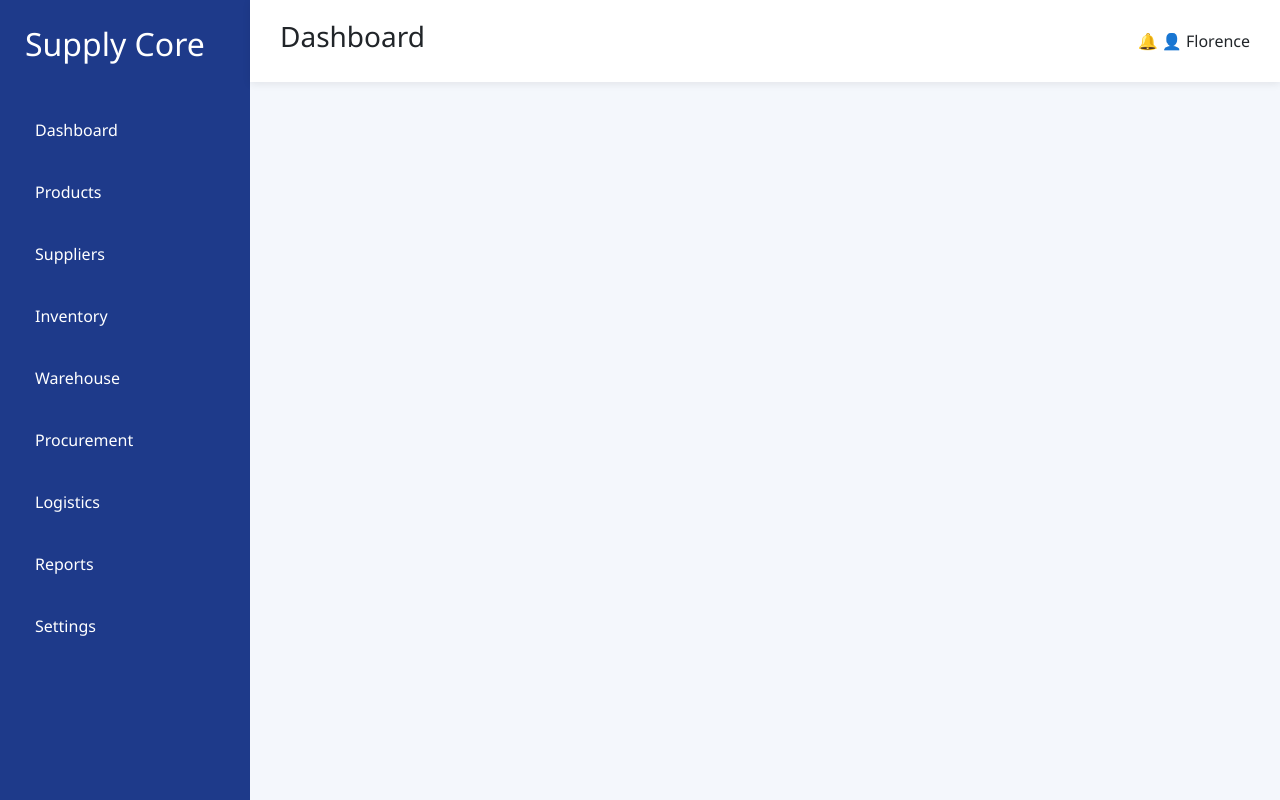
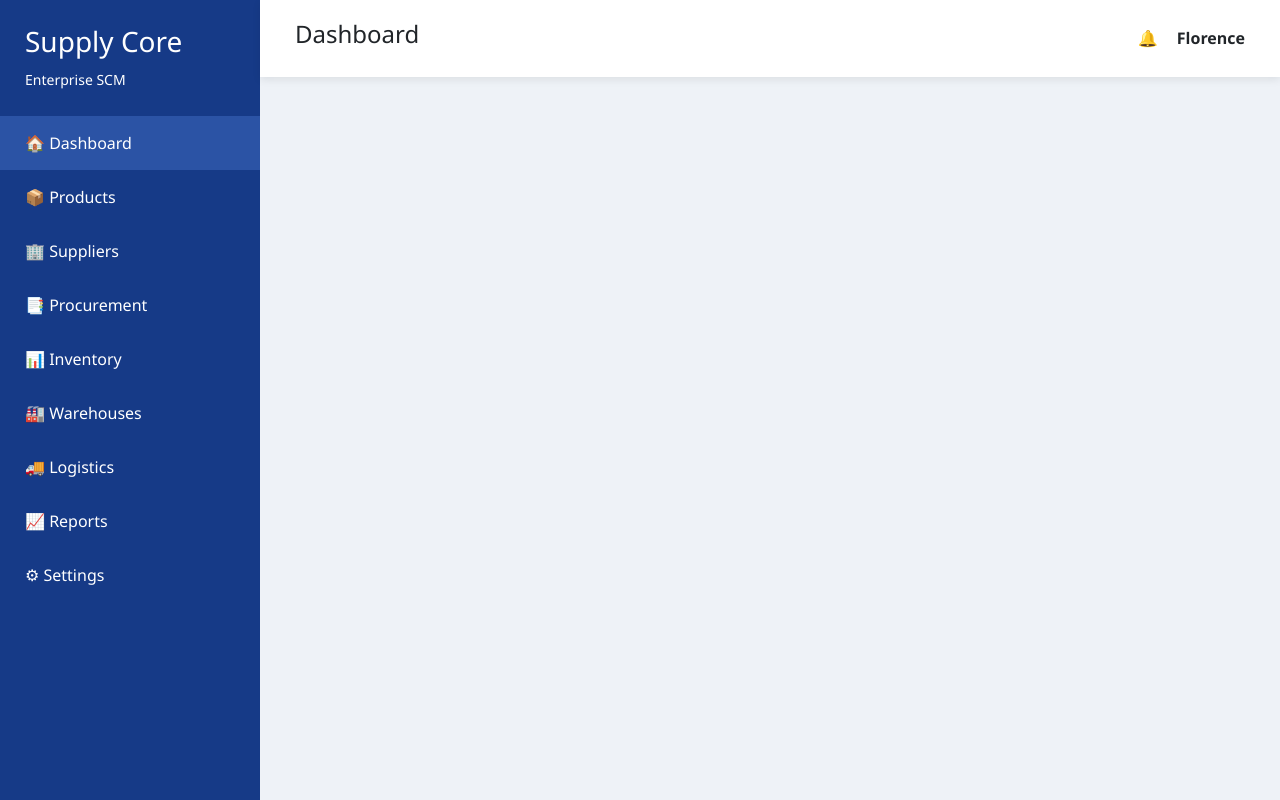
Before and after one commit to Afa237/Supply-Core, a Django app: template templates/layout/dashboard_base.html in a window 1280 px wide. Run offline with Django 5.2, Linux system fonts and the light colour scheme; the template is opened without the code that fills it, so the values that code supplies are empty.

Commit message:
new file:   static/css/cards.css 	modified:   static/css/dashboard.css 	new file:   static/css/navbar.css 	new file:   static/css/sidebar.css 	modified:   templates/dashboard/index.html 	modified:   templates/layout/dashboard_base.html 	new file:   templates/partials/navbar.html 	new file:   templates/partials/sidebar.html

```diff
--- a/static/css/dashboard.css
+++ b/static/css/dashboard.css
@@ -1,59 +1,65 @@
 body{
+
     margin:0;
-    background:#f4f7fc;
+
+    background:#eef2f7;
+
     font-family:Segoe UI,sans-serif;
+
 }
 
 .wrapper{
+
     display:flex;
+
     min-height:100vh;
+
 }
 
-.sidebar{
-    width:250px;
-    background:#1E3A8A;
-    color:white;
-    padding:25px;
+.main-content{
+
+    flex:1;
+
 }
 
-.logo{
-    margin-bottom:40px;
+.page-content{
+
+    padding:30px;
+
 }
 
-.sidebar ul{
-    list-style:none;
-    padding:0;
+.dashboard-grid{
+
+    display:grid;
+
+    grid-template-columns:repeat(4,1fr);
+
+    gap:20px;
+
 }
 
-.sidebar li{
-    padding:15px 10px;
-    margin-bottom:8px;
-    border-radius:8px;
-    cursor:pointer;
+.card-box{
+
+    background:white;
+
+    border-radius:12px;
+
+    padding:20px;
+
+    box-shadow:0 5px 15px rgba(0,0,0,.08);
+
 }
 
-.sidebar li:hover{
-    background:rgba(255,255,255,.15);
+.activity{
+
+    margin-top:30px;
+
+    background:white;
+
+    border-radius:12px;
+
+    padding:20px;
+
+    box-shadow:0 5px 15px rgba(0,0,0,.08);
+
 }
-
-.content{
-    flex:1;
-}
-
-.topbar{
-    background:white;
-    padding:20px 30px;
-    display:flex;
-    justify-content:space-between;
-    align-items:center;
-    box-shadow:0 2px 8px rgba(0,0,0,.08);
-}
-
-.card{
-    border:none;
-    border-radius:12px;
-}
-
-.row{
-    padding:30px;
-}
--- /dev/null
+++ b/static/css/navbar.css
@@ -0,0 +1,23 @@
+.navbar-custom{
+
+    background:white;
+
+    padding:20px 35px;
+
+    display:flex;
+
+    justify-content:space-between;
+
+    align-items:center;
+
+    box-shadow:0 3px 8px rgba(0,0,0,.08);
+
+}
+
+.user{
+
+    margin-left:15px;
+
+    font-weight:bold;
+
+}
--- /dev/null
+++ b/static/css/sidebar.css
@@ -0,0 +1,45 @@
+.sidebar{
+
+    width:260px;
+
+    background:#163a87;
+
+    color:white;
+
+    min-height:100vh;
+
+}
+
+.brand{
+
+    padding:25px;
+
+}
+
+.menu{
+
+    list-style:none;
+
+    padding:0;
+
+}
+
+.menu li{
+
+    padding:15px 25px;
+
+    cursor:pointer;
+
+}
+
+.menu li:hover{
+
+    background:#2b53a5;
+
+}
+
+.active{
+
+    background:#2b53a5;
+
+}
--- a/templates/layout/dashboard_base.html
+++ b/templates/layout/dashboard_base.html
@@ -8,50 +8,29 @@
 
     <link href="https://cdn.jsdelivr.net/npm/bootstrap@5.3.7/dist/css/bootstrap.min.css" rel="stylesheet">
     <link rel="stylesheet" href="{% static 'css/dashboard.css' %}">
+    <link rel="stylesheet" href="{% static 'css/sidebar.css' %}">
+    <link rel="stylesheet" href="{% static 'css/navbar.css' %}">
 </head>
 
 <body>
 
 <div class="wrapper">
 
-    <aside class="sidebar">
+    {% include "partials/sidebar.html" %}
 
-        <h2 class="logo">Supply Core</h2>
+    <div class="main-content">
 
-        <ul>
+        {% include "partials/navbar.html" %}
 
-            <li>Dashboard</li>
-            <li>Products</li>
-            <li>Suppliers</li>
-            <li>Inventory</li>
-            <li>Warehouse</li>
-            <li>Procurement</li>
-            <li>Logistics</li>
-            <li>Reports</li>
-            <li>Settings</li>
+        <div class="page-content">
 
-        </ul>
+            {% block content %}
 
-    </aside>
+            {% endblock %}
 
-    <main class="content">
+        </div>
 
-        <nav class="topbar">
-
-            <h3>Dashboard</h3>
-
-            <div>
-                🔔
-                👤 Florence
-            </div>
-
-        </nav>
-
-        {% block content %}
-
-        {% endblock %}
-
-    </main>
+    </div>
 
 </div>
 
--- /dev/null
+++ b/templates/partials/navbar.html
@@ -0,0 +1,21 @@
+<nav class="navbar-custom">
+
+    <div>
+
+        <h4>Dashboard</h4>
+
+    </div>
+
+    <div>
+
+        🔔
+
+        <span class="user">
+
+            Florence
+
+        </span>
+
+    </div>
+
+</nav>
--- /dev/null
+++ b/templates/partials/sidebar.html
@@ -0,0 +1,30 @@
+<div class="sidebar">
+
+    <div class="brand">
+        <h3>Supply Core</h3>
+        <small>Enterprise SCM</small>
+    </div>
+
+    <ul class="menu">
+
+        <li class="active">🏠 Dashboard</li>
+
+        <li>📦 Products</li>
+
+        <li>🏢 Suppliers</li>
+
+        <li>📑 Procurement</li>
+
+        <li>📊 Inventory</li>
+
+        <li>🏭 Warehouses</li>
+
+        <li>🚚 Logistics</li>
+
+        <li>📈 Reports</li>
+
+        <li>⚙ Settings</li>
+
+    </ul>
+
+</div>
```
Also changed, not shown: templates/dashboard/index.html (+47 -31 lines), static/css/cards.css (added).
